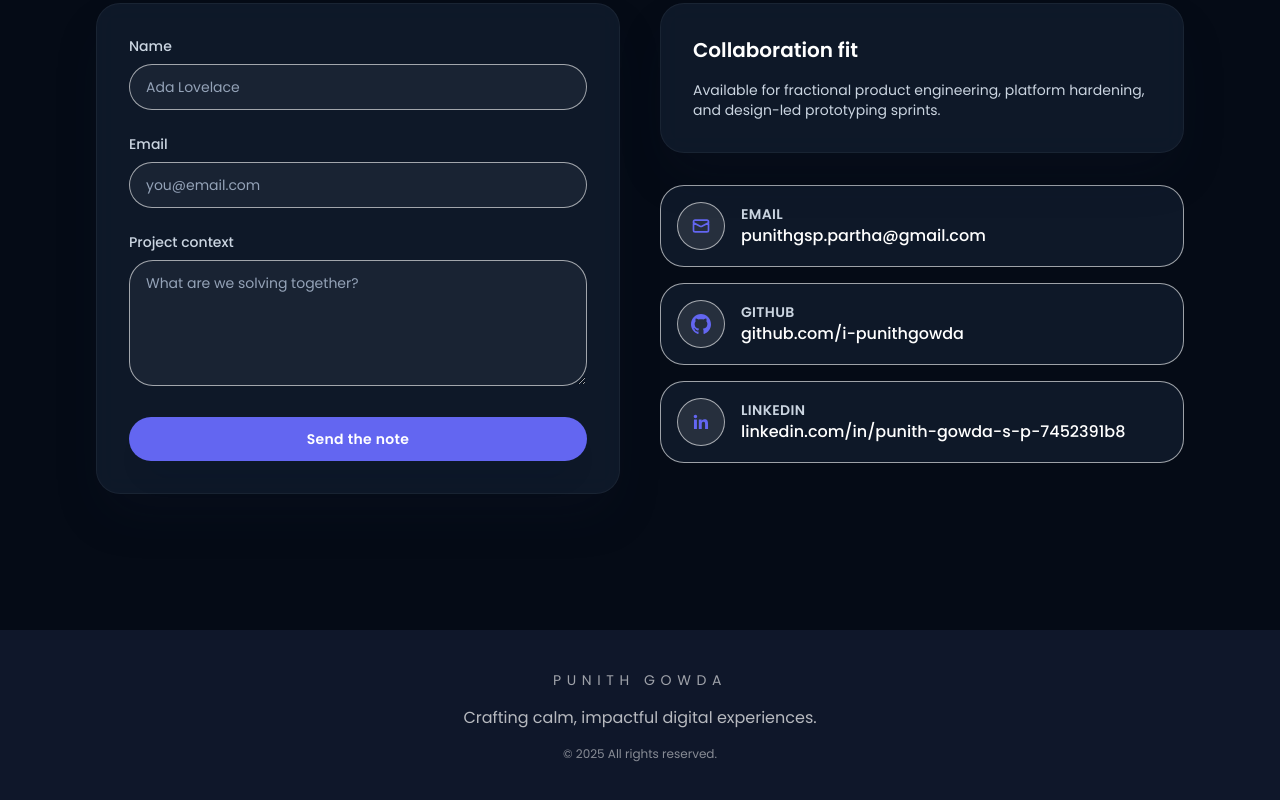
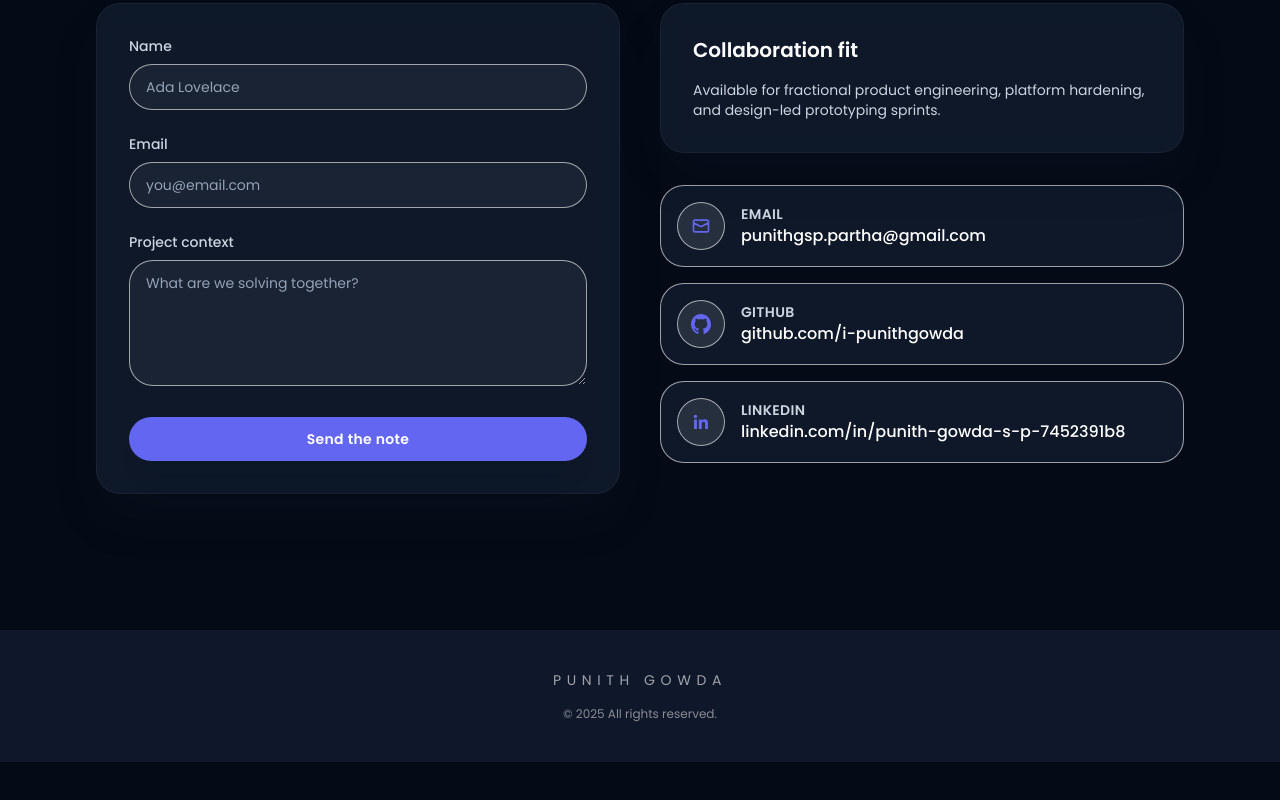
Before and after one commit to i-punithgowda/PunithUnplugged, a React (Vite) app: page /contact in a window 1280 px wide. Shown: the part 426-1226 px from the top of the page. After the commit the page ends 1188 px from the top, so only its background shows below. Built offline with nearby package versions, Linux system fonts and the light colour scheme.

Commit message:
commented out footer subtitle

```diff
--- a/src/components/Footer.jsx
+++ b/src/components/Footer.jsx
@@ -5,7 +5,7 @@ const Footer = () => {
     <footer className="bg-ink text-white py-10 mt-10">
       <div className="max-w-6xl mx-auto px-4 sm:px-6 lg:px-8 flex flex-col gap-4 text-center">
         <p className="text-sm tracking-[0.4em] uppercase text-white/60">Punith Gowda</p>
-        <p className="text-white/70">Crafting calm, impactful digital experiences.</p>
+        {/* <p className="text-white/70">Crafting calm, impactful digital experiences.</p> */}
         <p className="text-xs text-white/50">© {new Date().getFullYear()} All rights reserved.</p>
       </div>
     </footer>
```
